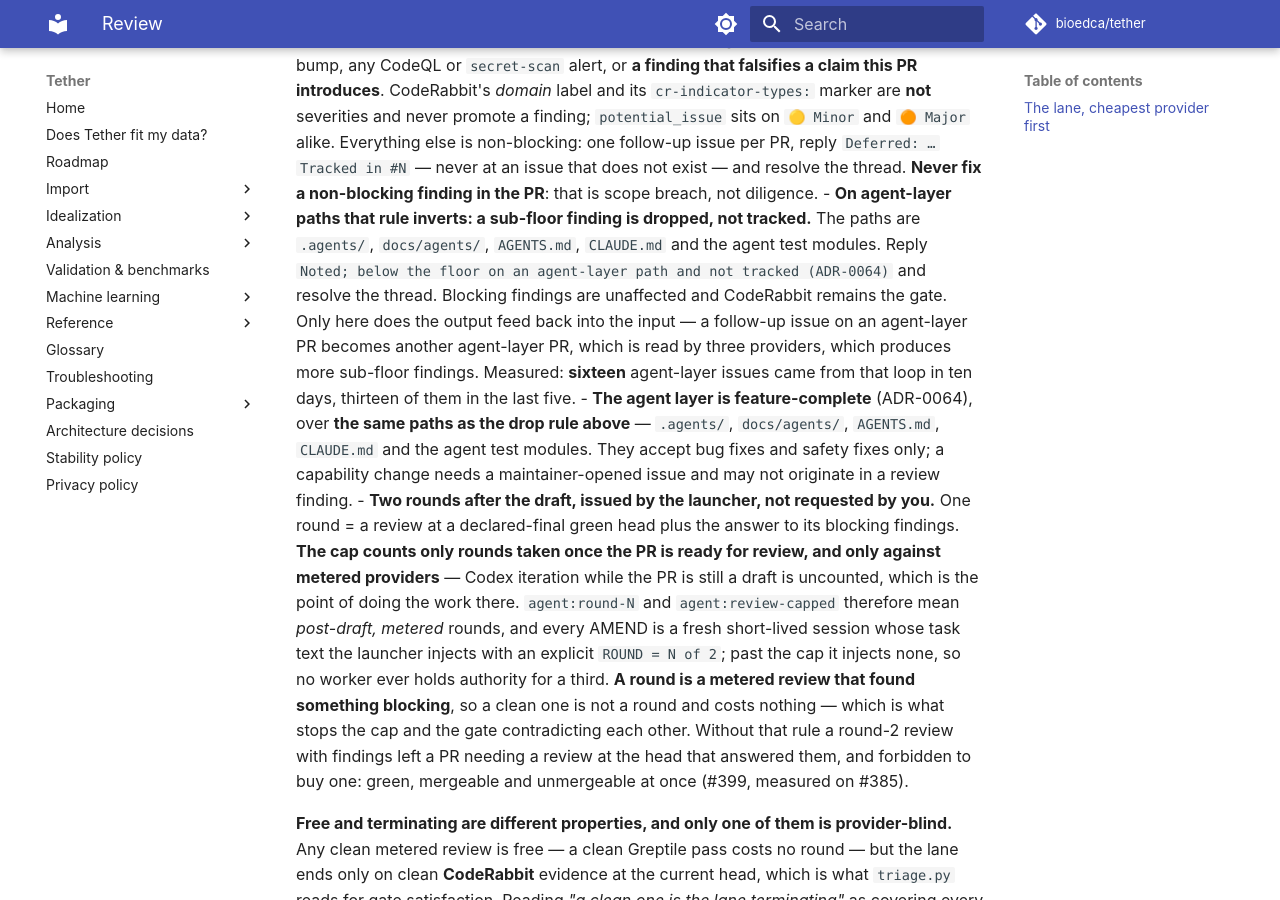
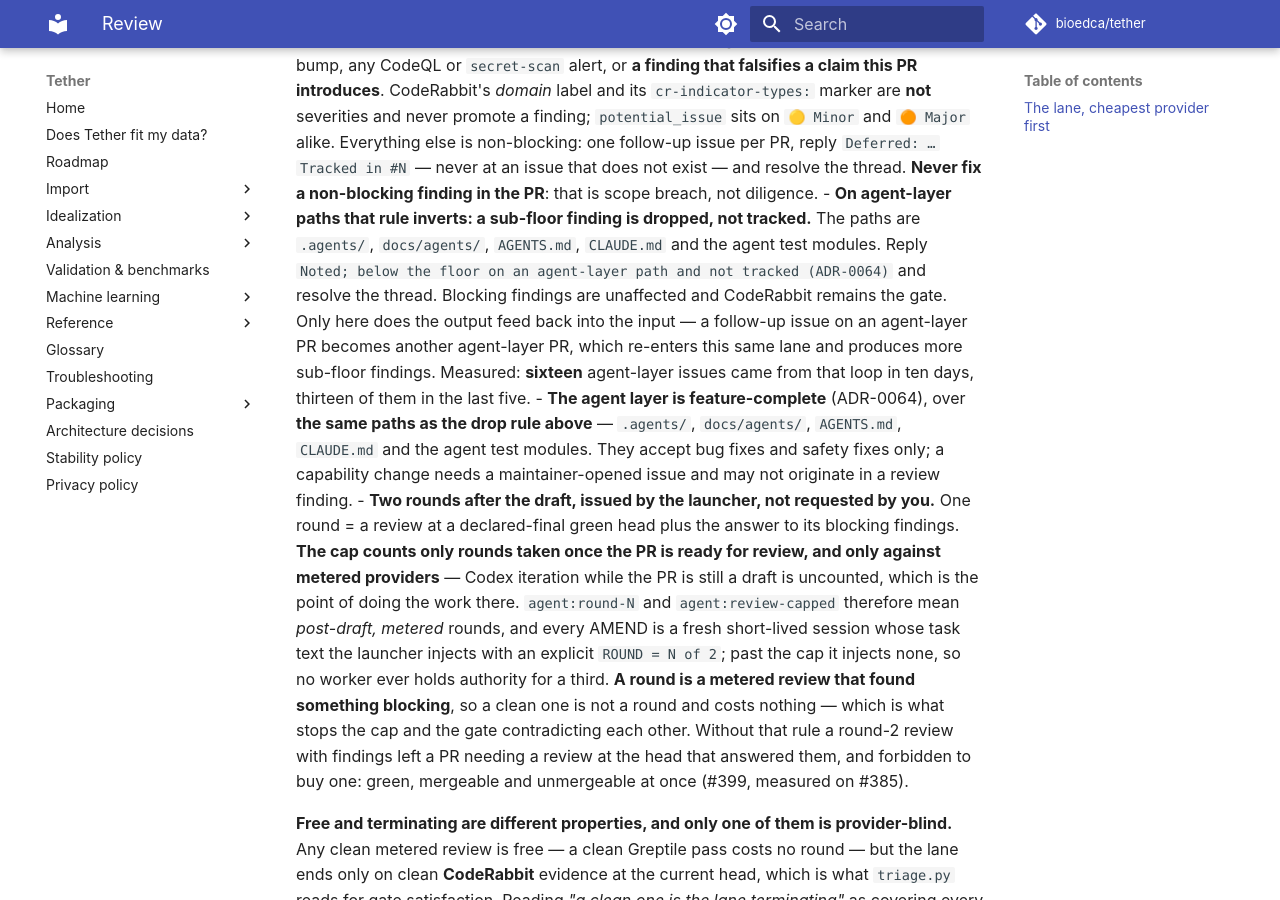
Before and after one commit to bioedca/tether, an MkDocs documentation site: the page built from docs/agents/review.md, in a window 1280 px wide and 900 px high, scrolled down 4068 px. Built offline with MkDocs 1.6.1 and Material for MkDocs 9.7.7, drawn with Linux system fonts in a browser that asks for light colours; comment, search, counter and statistics services are not loaded; the version menu is left out.

Commit message:
docs(adr): replace the prose file sets with the script that emits the numbers
The provenance note described its path sets in prose - "the 7 files in
.agents/bin", "both SKILL.md" - which is not something a reader can run, omitted
the directories the test and workflow names live in, and never gave the command
behind the 42,796 the whole comparison is against. The previous round had already
shown what prose sets cost: one dropped filename and the list stopped reproducing.

It is now the actual script, with its own output as the last line. Running it at
d3fd78c emits 5469 10407 502 1395 17773 42796 1071 - every line-count figure in
the record, including src/tether. Nothing is left to be taken on trust, and the
one figure measured elsewhere (ADR-0052 at 6d53c98) is called out as the
exception.

Also drops a fixed provider count from the drop-rule rationale in review.md.
"Read by three providers" is no longer true of the lane: Greptile is optional and
skipped when the seat is empty, and draft-phase Codex is uncounted. The claim the
sentence needs is that the follow-up re-enters the same lane, which does not
depend on how many providers answer.

Gates: mkdocs build --strict green, markdownlint-cli2 clean on all three files,
gen_adr_index.py --check up to date, 39 tests pass.

```diff
--- a/docs/agents/review.md
+++ b/docs/agents/review.md
@@ -172,8 +172,8 @@
   `Noted; below the floor on an agent-layer path and not tracked (ADR-0064)` and resolve the thread.
   Blocking findings are unaffected and CodeRabbit remains the gate. Only here does the output feed
   back into the input — a follow-up issue on an agent-layer PR becomes another agent-layer PR, which
-  is read by three providers, which produces more sub-floor findings. Measured: **sixteen**
-  agent-layer issues came from that loop in ten days, thirteen of them in the last five.
+  re-enters this same lane and produces more sub-floor findings. Measured: **sixteen** agent-layer
+  issues came from that loop in ten days, thirteen of them in the last five.
 - **The agent layer is feature-complete** (ADR-0064), over **the same paths as the drop rule above**
   — `.agents/`, `docs/agents/`, `AGENTS.md`, `CLAUDE.md` and the agent test modules. They accept bug
   fixes and safety fixes only; a capability change needs a maintainer-opened issue and may not
```
Also changed, not shown: docs/adr/0064-the-agent-layer-coordinates-writers-not-reviews.md (+24 -10 lines).
